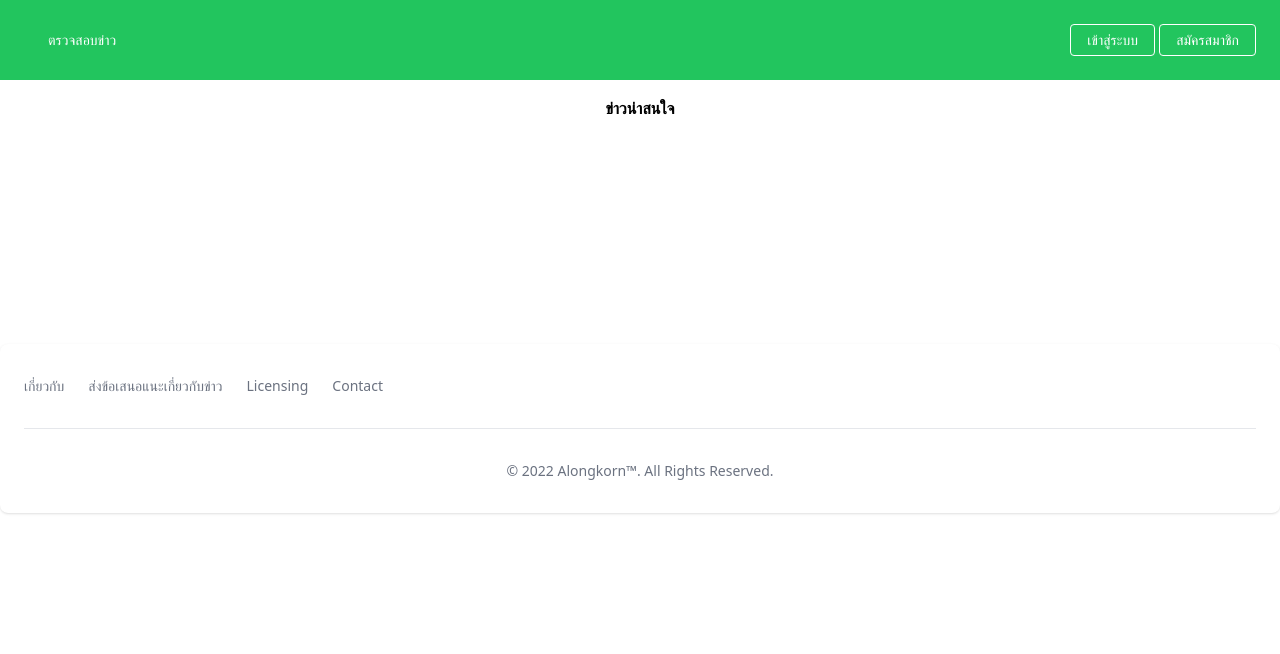
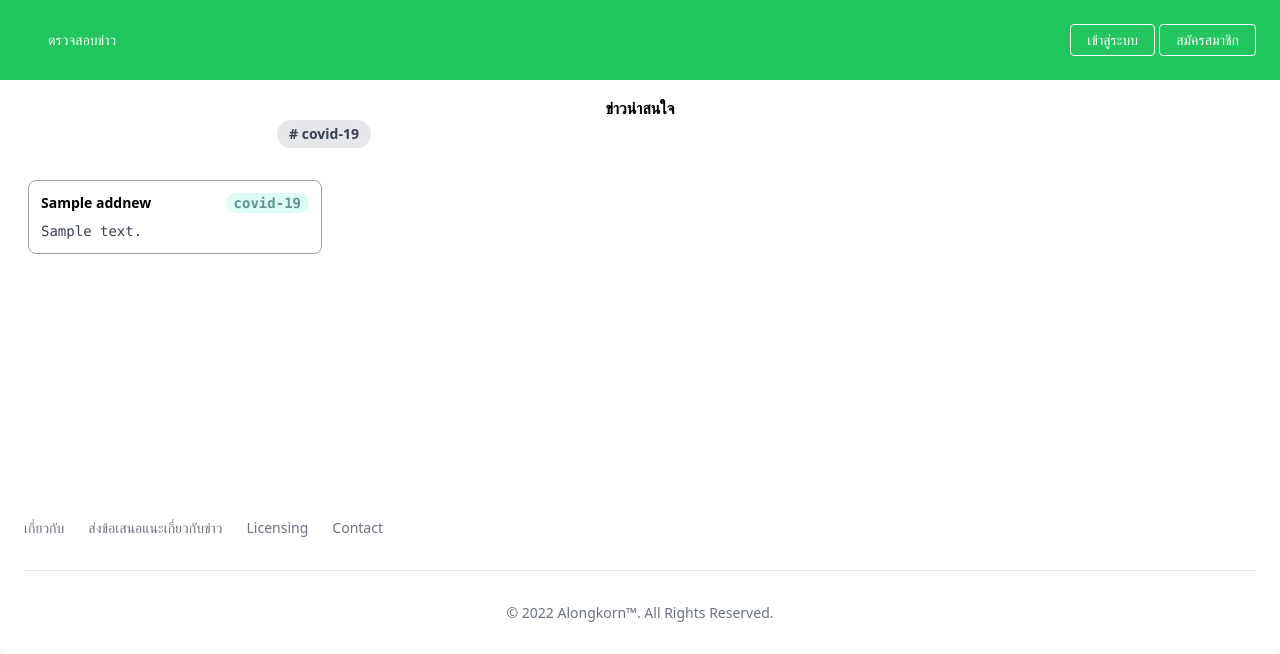
Before and after one commit to alongkornubu/Fake-news-Detection, a Django app: page /follow in a window 1280 px wide. Shown: the top 654 px of the page. Run offline with Django 4.2, Linux system fonts and the light colour scheme; tables that the repository leaves empty hold one stand-in row (values such as "Sample post"); some libraries are stand-ins or nearby versions.

Commit message:
add now 30/11/22

```diff
--- a/mysite/mysite/urls.py
+++ b/mysite/mysite/urls.py
@@ -17,6 +17,6 @@ from django.contrib import admin
 from django.urls import path, include
 
 urlpatterns = [
-    path('admin-secure/', admin.site.urls),
+    path('admin/', admin.site.urls),
     path('',include('news.urls'))
 ]
--- a/mysite/news/forms.py
+++ b/mysite/news/forms.py
@@ -23,7 +23,8 @@ class Loginform(AuthenticationForm):
     username = UsernameField(label="ชื่อผู้ใช้",widget= forms.TextInput(attrs={'autofocus': True,'class':'rounded-sm px-4 py-3 mt-3 focus:outline-none bg-gray-100 w-full'}))
     password = forms.CharField(label="รหัสผ่าน",strip=False,widget=forms.PasswordInput(attrs={'autocomplete':'current-password','class':'rounded-sm px-4 py-3 mt-3 focus:outline-none bg-gray-100 w-full'}))
 
+
 class news(forms.ModelForm):
     class Meta:
         model = AddNew
-        fields = ['title' , 'text' , 'image' , 'tag']
+        fields = ['title' , 'text' ,'tag', 'image']
--- a/mysite/news/templates/news/feedback.html
+++ b/mysite/news/templates/news/feedback.html
@@ -55,7 +55,7 @@
         id="comment"
         cols="30"
         rows="10"
-        class="block p-2.5 w-full h-28 text-sm text-gray-900 bg-white rounded-lg border border-gray-300 focus:ring-blue-500 focus:border-blue-500 dark:bg-white dark:border-gray-600 dark:placeholder-gray-400 dark:text-white dark:focus:ring-blue-500 dark:focus:border-blue-500"
+        class="block p-2.5 w-full h-28 text-sm text-black bg-white rounded-lg border border-gray-300 focus:ring-blue-500 focus:border-blue-500 dark:bg-white dark:border-gray-600 dark:placeholder-gray-400 dark:text-black dark:focus:ring-blue-500 dark:focus:border-blue-500"
         placeholder="ข้อมูลต่างๆที่เกี่ยวข้อง"
       ></textarea>
     </div>
@@ -70,4 +70,4 @@
   </form>
 </div>
 
-{% endblock content%}
+{% endblock content %}
--- a/mysite/news/templates/news/login.html
+++ b/mysite/news/templates/news/login.html
@@ -24,7 +24,7 @@
 
 
 
-                <p class="mt-12 text-xs text-center font-light text-gray-400"> ลงทะเบียนสมาชิก<a href="url 'signup' " class="text-black font-medium"> ลงทะเบียน </a>  </p>
+                <p class="mt-12 text-xs text-center font-light text-gray-400"> ลงทะเบียนสมาชิก<a href="{% url 'signup' %}" class="text-black font-medium"> ลงทะเบียน </a>  </p>
 
             </div>
         </div>
--- a/mysite/news/views.py
+++ b/mysite/news/views.py
@@ -16,8 +16,8 @@ def login(request):
     return render(request, 'news/login.html')
 
 def follow(request):
-    # new = AddNew.objects.all()
-    new = AddNew.objects.filter(tag="โควิด 19")
+    # new = AddNew.objects.filter(tag="โควิด 19")
+    new = AddNew.objects.all()
     return render(request,'news/follow.html',{'new': new} )
 
 class SignupView(View):
```
Also changed, not shown: mysite/news/templates/news/follow.html (+7 -4 lines), mysite/news/migrations/0009_alter_addnew_tag.py (added).
